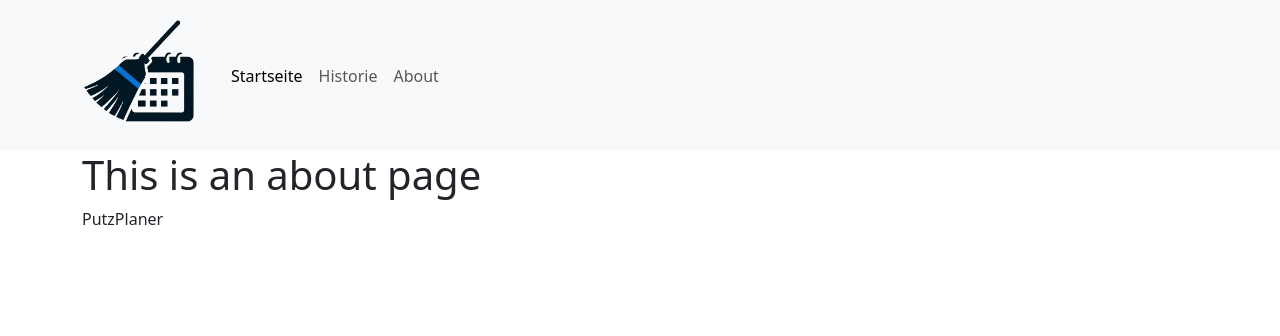
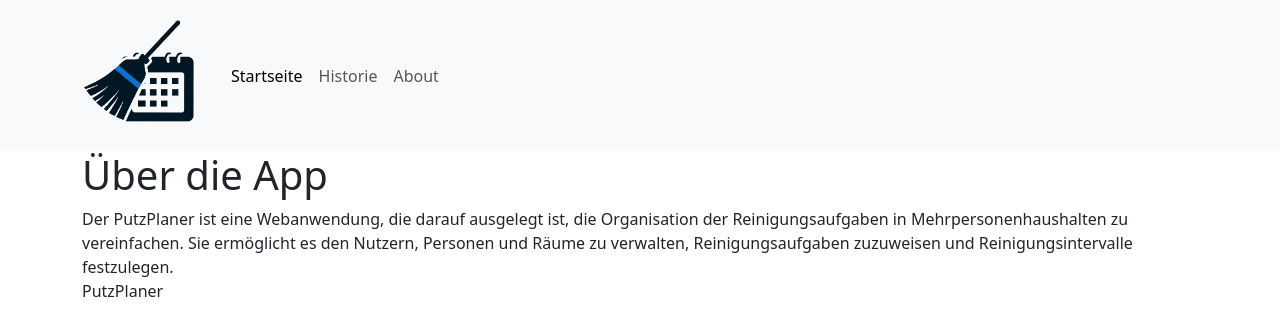
Before and after one commit to DarianWeingaertner/PutzPlaner-FrontEnd, a Vue app: page /about in a window 1280 px wide. Shown: the top 336 px of the page. Built offline with nearby package versions, Linux system fonts and the light colour scheme.

Commit message:
About zu Info

```diff
--- /dev/null
+++ b/src/components/Info.vue
@@ -0,0 +1,14 @@
+<script setup lang="ts">
+
+</script>
+
+<template>
+  Der PutzPlaner ist eine Webanwendung, die darauf ausgelegt ist,
+  die Organisation der Reinigungsaufgaben in Mehrpersonenhaushalten zu vereinfachen.
+  Sie ermöglicht es den Nutzern, Personen und Räume zu verwalten,
+  Reinigungsaufgaben zuzuweisen und Reinigungsintervalle festzulegen.
+</template>
+
+<style scoped>
+
+</style>
--- a/src/views/AboutView.vue
+++ b/src/views/AboutView.vue
@@ -1,5 +1,10 @@
 <template>
-  <div class="about">
-    <h1>This is an about page</h1>
+  <div>
+    <h1>Über die App</h1>
+    <info></info>
   </div>
 </template>
+
+<script setup lang="ts">
+import Info from '@/components/Info.vue'
+</script>
```
